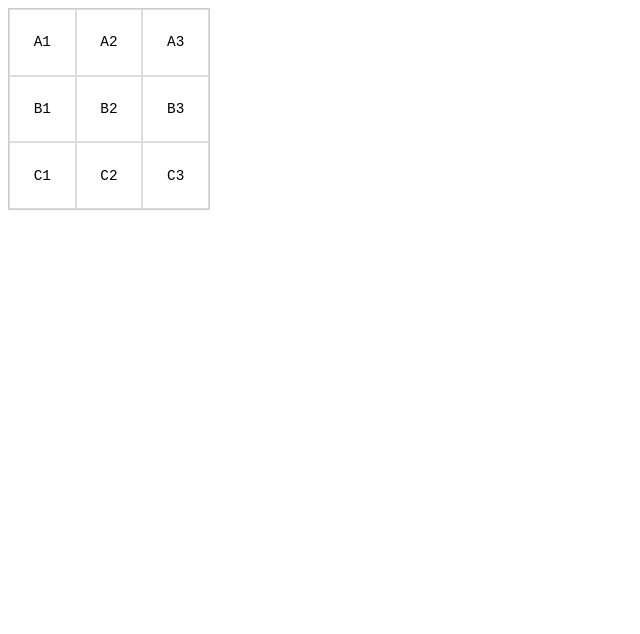
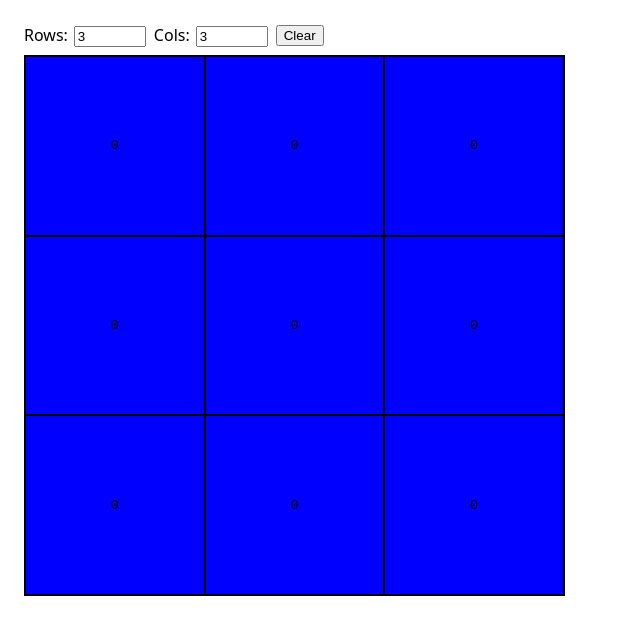
Before and after one commit to fletchgraham/convolve, a Next.js app: page / in a window 1280 px wide. Shown: the top 634 px of the page, without its empty margins (0-640 px from the left). Built offline with nearby package versions, Linux system fonts and the light colour scheme.

Commit message:
editable grid and state with jotai

```diff
--- a/app/layout.js
+++ b/app/layout.js
@@ -1,12 +1,19 @@
 export const metadata = {
-  title: 'Next.js',
-  description: 'Generated by Next.js',
-}
+  title: "Next.js",
+  description: "Generated by Next.js",
+};
 
 export default function RootLayout({ children }) {
   return (
     <html lang="en">
-      <body>{children}</body>
+      <body
+        style={{
+          padding: 16,
+          fontFamily: "system-ui, -apple-system, Segoe UI, Roboto, sans-serif",
+        }}
+      >
+        {children}
+      </body>
     </html>
-  )
+  );
 }
--- a/app/page.jsx
+++ b/app/page.jsx
@@ -1,11 +1,5 @@
-import Grid from "../components/grid";
+import EditableGrid from "../components/editable-grid";
 
 export default function Page() {
-  // render test grid
-  const testData = [
-    ["A1", "A2", "A3"],
-    ["B1", "B2", "B3"],
-    ["C1", "C2", "C3"],
-  ];
-  return <Grid data={testData} />;
+  return <EditableGrid />;
 }
--- /dev/null
+++ b/components/editable-grid.jsx
@@ -0,0 +1,94 @@
+"use client";
+
+import { useAtom, useAtomValue, useSetAtom } from "jotai";
+import {
+  gridAtom,
+  rowsAtom,
+  colsAtom,
+  setGridSizeAtom,
+  clearGridAtom,
+} from "../state/gridAtoms";
+
+export default function EditableGrid() {
+  const [grid, setGrid] = useAtom(gridAtom);
+  const rowCount = useAtomValue(rowsAtom);
+  const colCount = useAtomValue(colsAtom);
+  const setGridSize = useSetAtom(setGridSizeAtom);
+  const clearGrid = useSetAtom(clearGridAtom);
+
+  const handleCellChange = (r, c, value) => {
+    setGrid((prev) => {
+      const next = prev.map((row) => row.slice());
+      next[r][c] = value;
+      return next;
+    });
+  };
+
+  return (
+    <div style={{ display: "flex", gap: 16, alignItems: "flex-start" }}>
+      <div>
+        <div
+          style={{
+            marginBottom: 8,
+            display: "flex",
+            gap: 8,
+            alignItems: "center",
+          }}
+        >
+          <label>
+            Rows:
+            <input
+              type="number"
+              min={1}
+              value={rowCount}
+              onChange={(e) =>
+                setGridSize({ rows: Number(e.target.value), cols: colCount })
+              }
+              style={{ width: 64, marginLeft: 6 }}
+            />
+          </label>
+          <label>
+            Cols:
+            <input
+              type="number"
+              min={1}
+              value={colCount}
+              onChange={(e) =>
+                setGridSize({ rows: rowCount, cols: Number(e.target.value) })
+              }
+              style={{ width: 64, marginLeft: 6 }}
+            />
+          </label>
+          <button onClick={() => clearGrid()}>Clear</button>
+        </div>
+
+        <div
+          style={{
+            display: "grid",
+            gridTemplateColumns: `repeat(${colCount}, 1fr)`,
+            width: "100%",
+            aspectRatio: `${colCount} / ${rowCount}`,
+            border: ".5px solid #000",
+          }}
+        >
+          {grid.map((row, r) =>
+            row.map((value, c) => (
+              <input
+                key={`${r}-${c}`}
+                value={value}
+                onChange={(e) => handleCellChange(r, c, e.target.value)}
+                style={{
+                  border: ".5px solid #000",
+                  background: "blue",
+                  fontFamily: "monospace",
+                  fontSize: "0.85rem",
+                  textAlign: "center",
+                }}
+              />
+            ))
+          )}
+        </div>
+      </div>
+    </div>
+  );
+}
--- a/package.json
+++ b/package.json
@@ -6,6 +6,7 @@
     "lint": "next lint"
   },
   "dependencies": {
+    "jotai": "^2.13.1",
     "next": "^15.4.6",
     "react": "^19.1.1",
     "react-dom": "^19.1.1"
--- /dev/null
+++ b/state/gridAtoms.js
@@ -0,0 +1,44 @@
+"use client";
+
+import { atom } from "jotai";
+
+const makeInitialGrid = (rows = 3, cols = 3) =>
+  Array.from({ length: rows }, (_, r) =>
+    Array.from({ length: cols }, (_, c) => 0)
+  );
+
+const ensureSize = (grid, newRows, newCols) => {
+  const rows = Math.max(1, newRows | 0);
+  const cols = Math.max(1, newCols | 0);
+  const currentRows = grid.length;
+  const currentCols = grid[0]?.length || 0;
+
+  // Clip or extend rows
+  const resizedRows = Array.from({ length: rows }, (_, r) => {
+    const row = r < currentRows ? grid[r] : [];
+    // Clip or extend columns
+    return Array.from({ length: cols }, (_, c) =>
+      c < currentCols ? row[c] : ""
+    );
+  });
+  return resizedRows;
+};
+
+export const gridAtom = atom(makeInitialGrid());
+
+export const rowsAtom = atom((get) => get(gridAtom).length);
+export const colsAtom = atom((get) => get(gridAtom)[0]?.length || 0);
+
+export const setGridSizeAtom = atom(null, (get, set, { rows, cols }) => {
+  const current = get(gridAtom);
+  set(gridAtom, ensureSize(current, rows, cols));
+});
+
+export const clearGridAtom = atom(null, (get, set) => {
+  const rows = get(rowsAtom);
+  const cols = get(colsAtom);
+  set(
+    gridAtom,
+    Array.from({ length: rows }, () => Array.from({ length: cols }, () => ""))
+  );
+});
```
Also changed, not shown: 1 other file (tests, documents, lock files or other folders).
